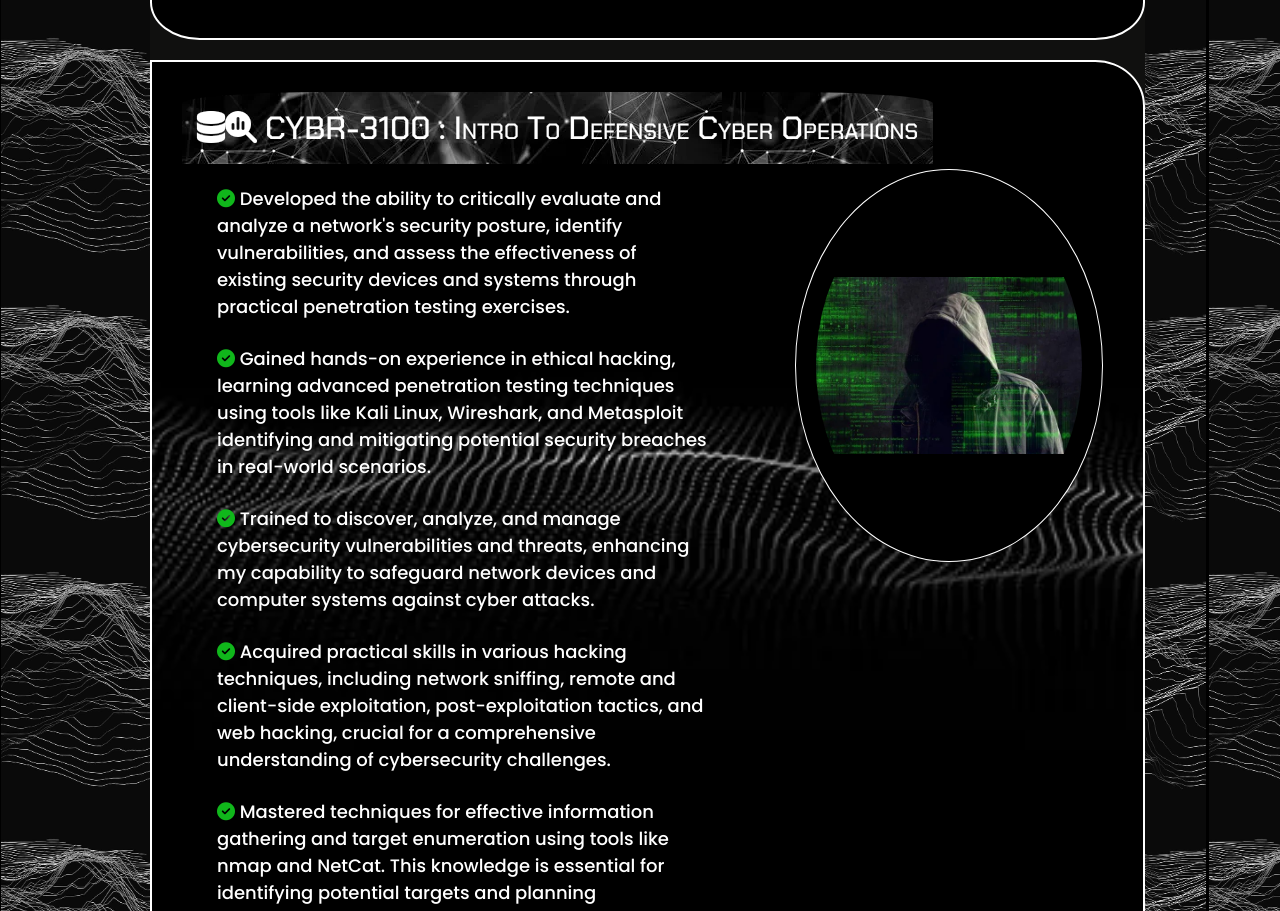
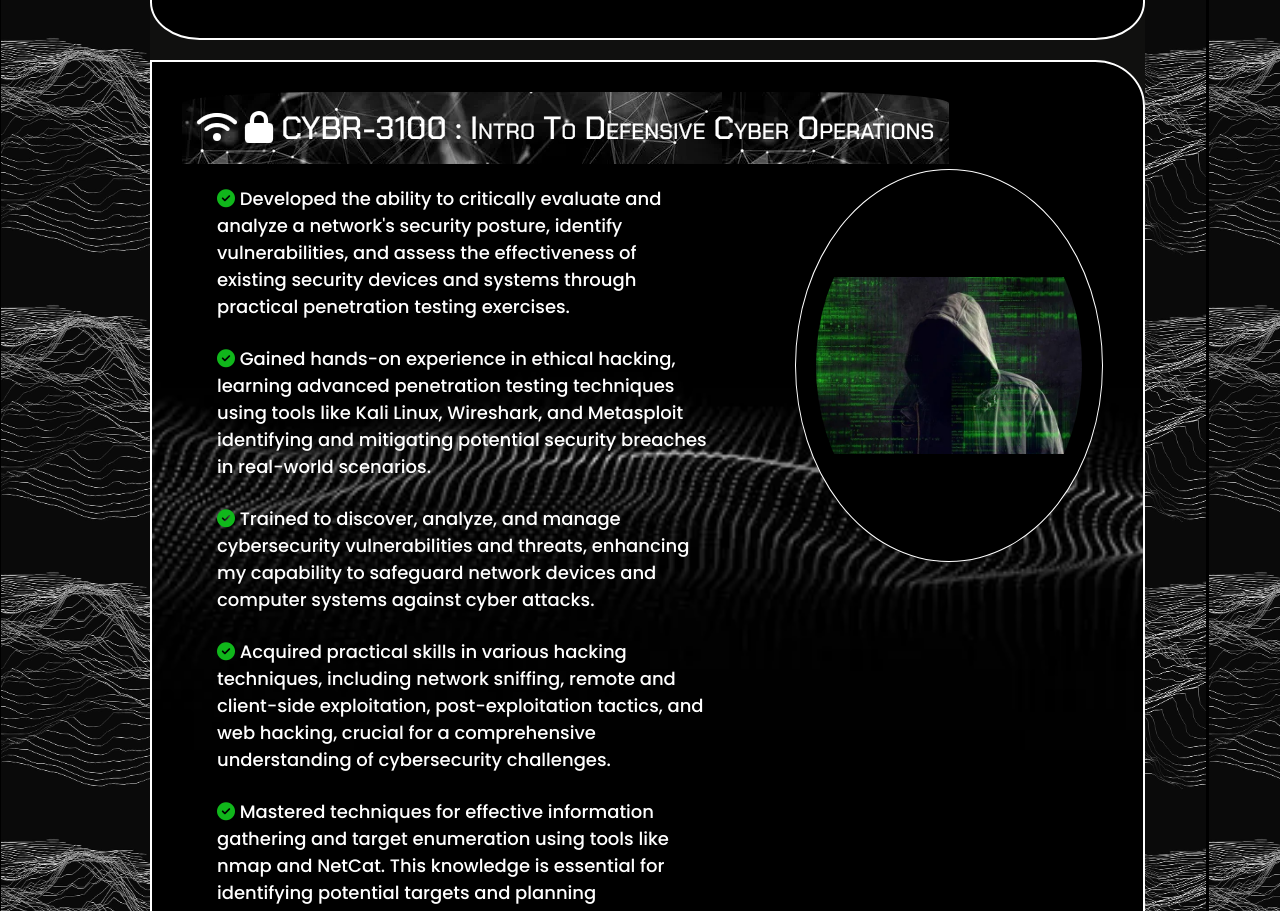
Before and after one commit to rhawk117/rhawk117.github.io, a website: page ryan_web/views/education.html in a window 1280 px wide. Shown: the part 6133-7044 px from the top of the page. Drawn offline with Linux system fonts and the light colour scheme; files whose address does not match are found by name; a web font is replaced by a local one.

Commit message:
Updated 3100 Icon

```diff
--- a/ryan_web/views/education.html
+++ b/ryan_web/views/education.html
@@ -386,7 +386,7 @@
                     <!-- CYBR-3100 -->
                     <div class="course">
                             <span class="title">
-                                <i class="fa-solid fa-database"> </i><i class="fa-solid fa-magnifying-glass-chart"></i> CYBR-3100 : Intro To Defensive Cyber Operations
+                                <i class="fa-solid fa-wifi"></i> <i class="fa-solid fa-lock"></i> CYBR-3100 : Intro To Defensive Cyber Operations
                             </span>
                             <div class="orient">
                                 <ul>
```
